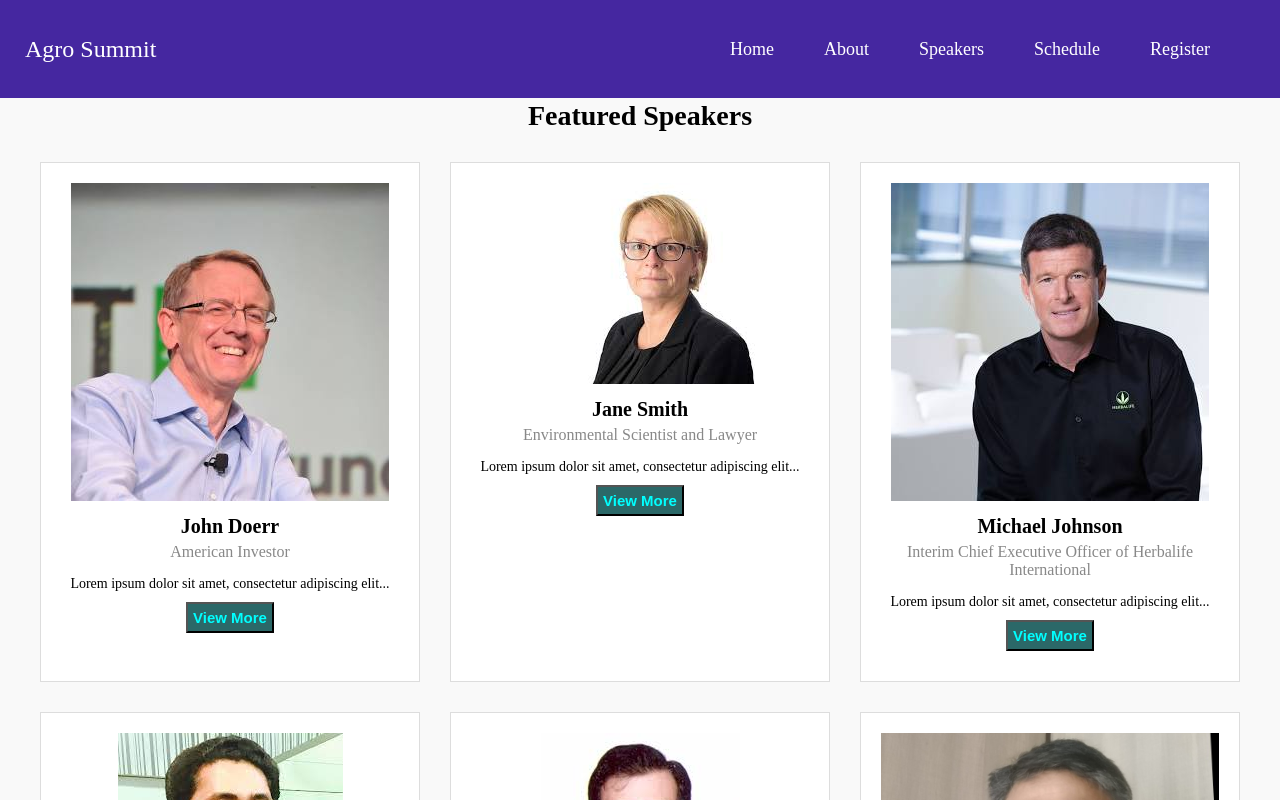
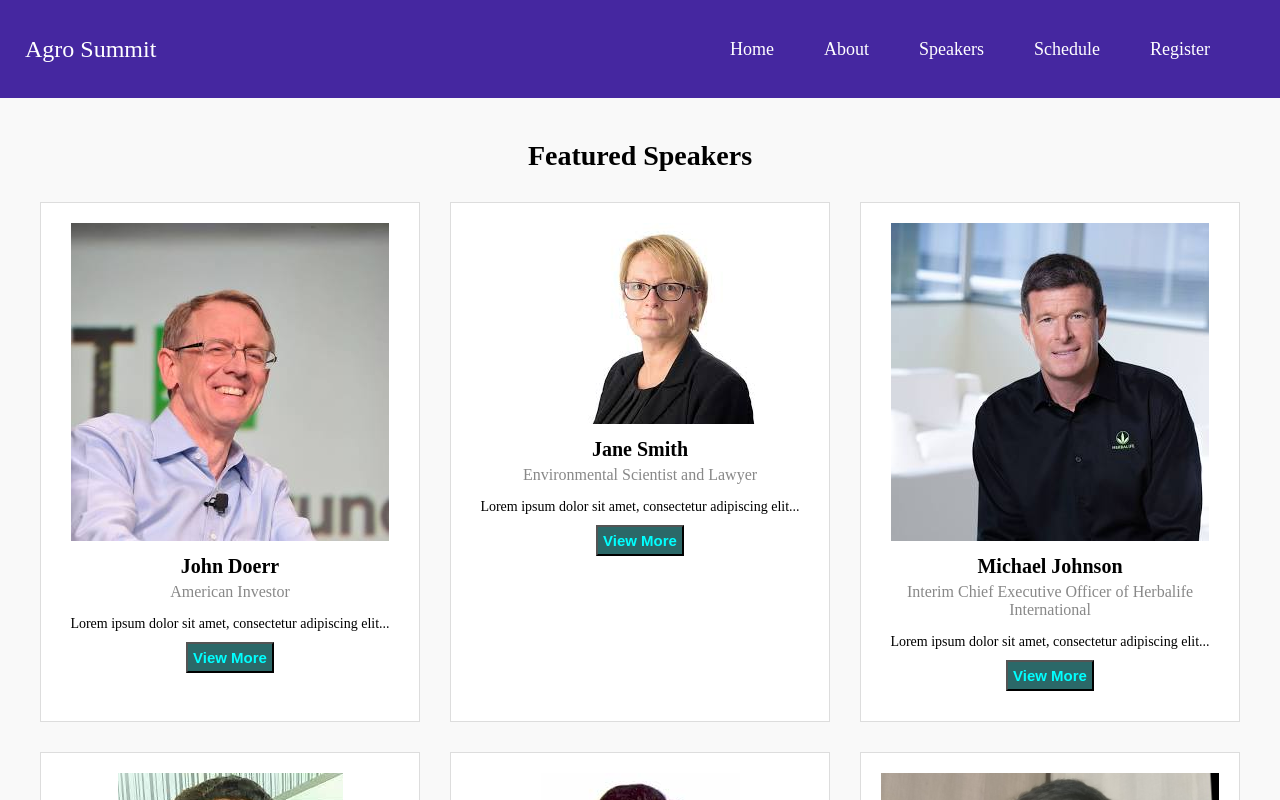
Before and after one commit to harshitgupta2019/Summit, a React (Create React App) app in the folder frontend/: page /speakers in a window 1280 px wide. Shown: the top 800 px of the page. Built offline with nearby package versions, Linux system fonts and the light colour scheme.

Commit message:
Update Speakers.css

```diff
--- a/frontend/src/components/Speakers/Speakers.css
+++ b/frontend/src/components/Speakers/Speakers.css
@@ -7,7 +7,7 @@
 
   .speakers-container {
     max-width: 1200px;
-    margin: 0 auto;
+    margin: 40px auto;
   }
 
   .speakers-title {
```
